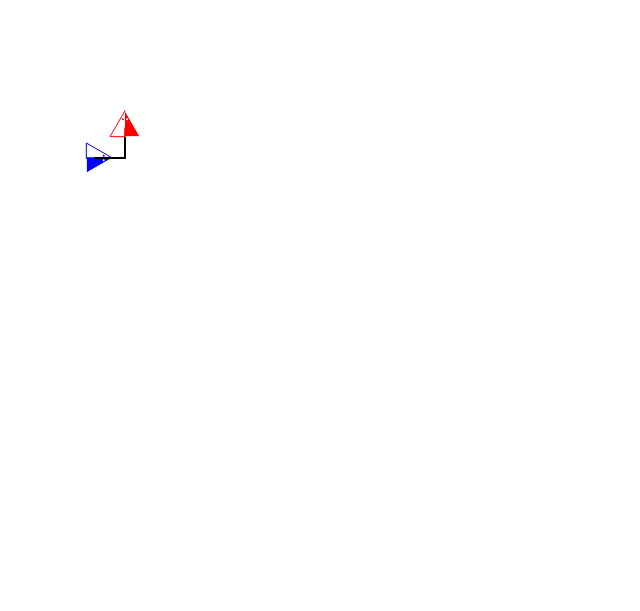
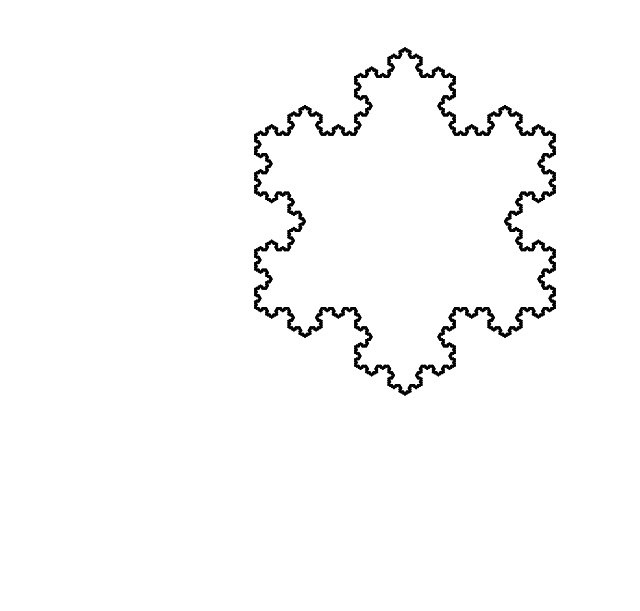
Before and after one commit to fsl/turtle, a plain HTML site: page index.html in a window 1280 px wide. Shown: the whole page, without its empty margins (153-793 px from the left). Drawn offline with Linux system fonts and the light colour scheme.

Commit message:
Fraktale version

```diff
--- a/index.html
+++ b/index.html
@@ -4,16 +4,32 @@
     <script type="text/javascript" src="turtle-graphics.js"></script>
   </head>
   <body>
-    <canvas id="TGspace" width="480" height="300"></canvas>
+    <canvas id="TGspace" width="800" height="600"></canvas>
     <script>
+      function Move2(laenge, x) {
+        if (x == 0) {
+          turtle.Move(laenge);
+        } else {
+          Move2(laenge/3, x-1);
+          turtle.Turn(-60);
+          Move2(laenge/3, x-1);
+          turtle.Turn(120);
+          Move2(laenge/3, x-1);
+          turtle.Turn(-60);
+          Move2(laenge/3, x-1);
+        }
+      }
       with ( TurtleGraphics ) {
         SetDefaults({ canvasID: 'TGspace', unit : 30 });
         var turtle = new Turtle();
         with ( turtle ) {
-       DrawTurtle('blue');
-       Move(1); Turn(90); Move(1);
-       DrawTurtle('red');
+          var n = 3;
+          for (var i=0; i<n; i++) {
+            Move2(10, 5);
+            Turn(360/n);
           }
-   }    </script>
+        }
+      }
+    </script>
   </body>
 </html>
```
Lines whose indentation alone changed are shown as unchanged.
